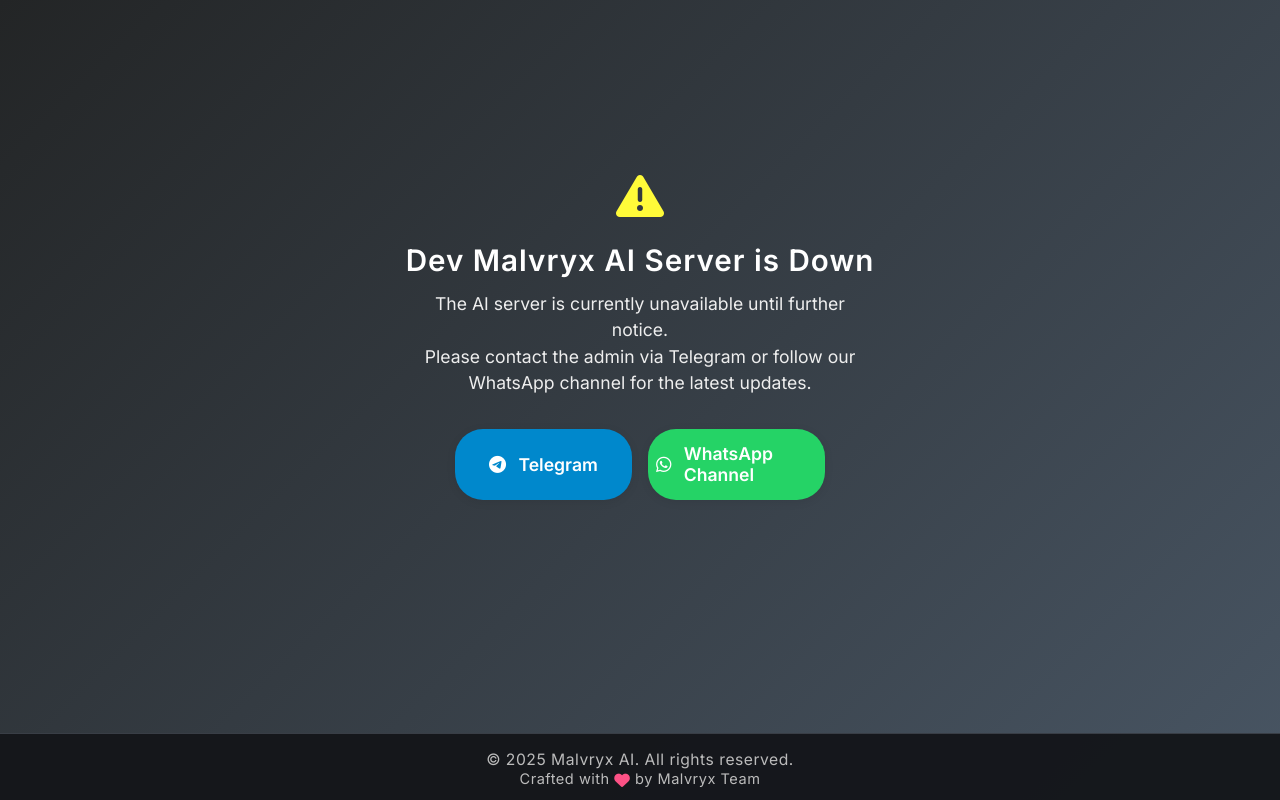
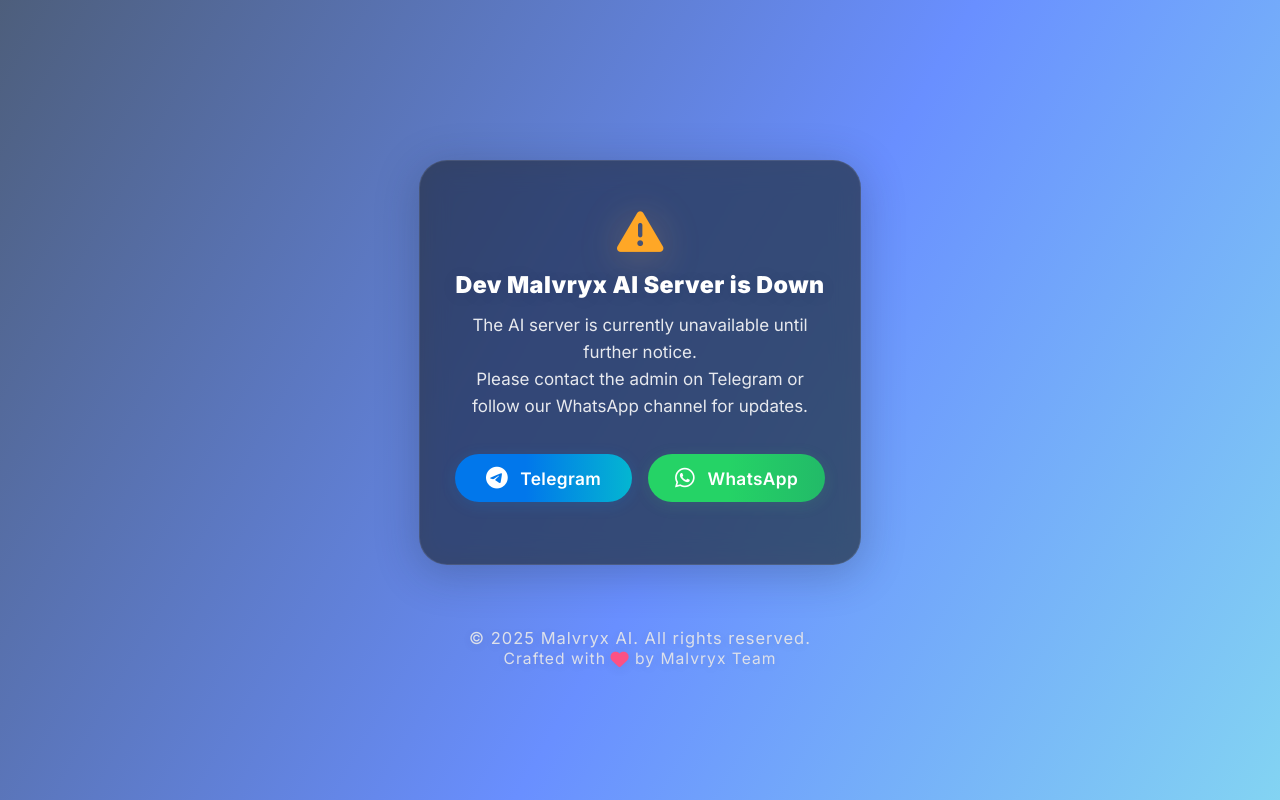
Before and after one commit to Sparks-th/malvryx-ai, a plain HTML site: page index.html in a window 1280 px wide. Drawn offline with Linux system fonts and the light colour scheme.

Commit message:
Refactor index.html for improved design and layout
Updated HTML structure and styles for better layout and aesthetics.

```diff
--- a/index.html
+++ b/index.html
@@ -1,68 +1,89 @@
 <!DOCTYPE html>
 <html lang="en">
 <head>
-  <meta charset="UTF-8">
-  <meta name="viewport" content="width=device-width,initial-scale=1.0">
+  <meta charset="UTF-8" />
+  <meta name="viewport" content="width=device-width,initial-scale=1.0" />
   <title>Malvryx AI Server Status</title>
-  <!-- Google Fonts -->
-  <link href="https://fonts.googleapis.com/css2?family=Inter:wght@600;400&display=swap" rel="stylesheet">
-  <!-- Font Awesome -->
-  <link rel="stylesheet" href="https://cdnjs.cloudflare.com/ajax/libs/font-awesome/6.4.2/css/all.min.css">
+  <link href="https://fonts.googleapis.com/css2?family=Inter:wght@400;600;900&display=swap" rel="stylesheet" />
+  <link rel="stylesheet" href="https://cdnjs.cloudflare.com/ajax/libs/font-awesome/6.4.2/css/all.min.css"/>
   <style>
     html, body {
       height: 100%;
       margin: 0;
       padding: 0;
-      font-family: 'Inter', sans-serif;
-      background: linear-gradient(135deg, #232526, #485563);
-      color: #fff;
     }
     body {
       min-height: 100vh;
-      display: flex;
-      flex-direction: column;
-      justify-content: space-between;
-    }
-    main {
-      flex: 1 0 auto;
+      font-family: 'Inter', sans-serif;
       display: flex;
       flex-direction: column;
       justify-content: center;
       align-items: center;
-      padding: 2rem 0.8rem;
+      background: linear-gradient(120deg, #232526, #485563, #698FFF, #90F7EC);
+      background-size: 200% 200%;
+      animation: bgMove 8s ease-in-out infinite;
+    }
+    @keyframes bgMove {
+      0% {background-position:0 50%;}
+      50% {background-position:100% 50%;}
+      100% {background-position:0 50%;}
+    }
+    .glass-card {
+      margin-top: 5vh;
+      background: rgba(34, 40, 49, 0.66);
+      backdrop-filter: blur(14px) saturate(140%);
+      -webkit-backdrop-filter: blur(14px) saturate(140%);
+      border-radius: 28px;
+      box-shadow: 0 8px 42px 2px rgba(27, 40, 56, 0.25);
+      border: 1px solid rgba(255,255,255,0.10);
+      padding: 2.7rem 2.2rem 2.2rem 2.2rem;
+      max-width: 370px;
+      width: 100%;
+      text-align: center;
+      animation: cardAppear 0.8s 0.12s cubic-bezier(.39,.575,.565,1) backwards;
+    }
+    @keyframes cardAppear {
+      from { transform: translateY(70px) scale(0.97); opacity: 0; }
+      to   { transform: none; opacity: 1; }
     }
     .status-icon {
-      font-size: 3rem;
+      font-size: 2.9rem;
+      margin-bottom: .67rem;
       color: #ffa726;
-      margin-bottom: 1rem;
-      animation: pulse 2s infinite;
+      animation: pulse 1.4s cubic-bezier(0.66,0,1,1) infinite alternate;
+      filter: drop-shadow(0 2px 2px rgba(255,167,38,0.1));
     }
     @keyframes pulse {
-      0%,100% { filter: brightness(1); }
-      50% { filter: brightness(1.5); }
+      0% {filter: drop-shadow(0 5px 21px #ffad422a);}
+      100% {filter: drop-shadow(0 2px 14px #ffc371);}
     }
     h1 {
-      margin: 0 0 0.8rem 0;
-      font-size: 1.85rem;
-      font-weight: 700;
-      text-align: center;
-      letter-spacing: 1px;
+      font-size: 1.45rem;
+      letter-spacing: 0.02em;
+      font-weight: 900;
+      margin: 0 0 0.55em 0;
+      color: #fff;
+      text-shadow: 0 2px 18px #2e3b4f17;
+      animation: fadeIn 0.85s 0.1s cubic-bezier(.44,.36,.19,.98) backwards;
+    }
+    @keyframes fadeIn {
+      from { opacity: 0; transform: translateY(18px);}
+      to   { opacity: 1; transform: none;}
     }
     .desc {
-      font-size: 1.1rem;
-      margin-bottom: 2rem;
-      color: #eee;
-      text-align: center;
-      max-width: 28rem;
-      line-height: 1.5;
+      color: #e7e9ee;
+      font-size: 1.06rem;
+      font-weight: 400;
+      margin-bottom: 2em;
+      line-height: 1.6;
+      animation: fadeIn 0.8s 0.18s cubic-bezier(.44,.36,.19,.98) backwards;
     }
     .buttons {
       display: flex;
       flex-direction: row;
-      gap: 1rem;
-      margin-bottom: 2.1rem;
+      gap: 1em;
+      margin-bottom: 1.7em;
       width: 100%;
-      max-width: 370px;
       justify-content: center;
     }
     .btn {
@@ -71,70 +92,111 @@
       align-items: center;
       justify-content: center;
       gap: 0.7em;
-      padding: 0.93rem 0.5rem;
-      font-size: 1.1rem;
+      outline: none;
+      border: none;
+      border-radius: 34px;
+      min-height: 48px;
+      font-size: 1.08rem;
       font-weight: 600;
-      border: none;
-      border-radius: 28px;
+      text-decoration: none;
+      user-select:none;
+      cursor: pointer;
+      background: linear-gradient(90deg,#0177eb 40%,#04b6d1 100%);
       color: #fff;
-      cursor: pointer;
-      background: #0088cc;
-      text-decoration: none;
-      transition: background 0.18s, box-shadow 0.18s, transform 0.16s;
-      box-shadow: 0 2px 10px rgba(0,0,0,0.08);
-      margin: 0;
+      box-shadow: 0 3px 16px 0 #0099ff23;
+      letter-spacing: 0.022em;
+      transition:
+        background 0.19s cubic-bezier(.39,.575,.565,1),
+        box-shadow 0.19s cubic-bezier(.39,.575,.565,1),
+        transform 0.14s cubic-bezier(.73,.21,.73,.95);
+      position: relative;
+      overflow: hidden;
     }
-    .btn.whatsapp { background: #25D366; }
-    .btn.telegram { background: #0088cc; }
-    .btn:hover, .btn:focus {
-      box-shadow: 0 4px 15px rgba(0,0,0,0.13);
-      transform: translateY(-2px) scale(1.035);
-      outline: none;
-      filter: brightness(1.1);
+    .btn i {
+      font-size: 1.3em;
+      animation: iconPop 0.4s .05s cubic-bezier(.8,.36,.14,1.2) backwards;
     }
-    @media (max-width:600px) {
-      main {
-        padding: 1.3rem 0.2rem;
+    @keyframes iconPop {
+      from { opacity:0; transform:scale(.58);}
+      to   { opacity:1; transform:none;}
+    }
+    .btn.whatsapp {
+      background: linear-gradient(90deg,#25D366 45%,#22ba68 100%);
+      box-shadow: 0 3px 16px 0 #42ce6e23;
+    }
+    .btn:active {
+      transform: scale(0.97);
+      filter: brightness(.97);
+    }
+    .btn:hover,
+    .btn:focus {
+      filter: brightness(1.09) drop-shadow(0px 2.5px 10px #0095ff44);
+      box-shadow: 0 5px 24px 0 #77cfff3a;
+      z-index: 1;
+    }
+    .btn.whatsapp:hover,
+    .btn.whatsapp:focus {
+      box-shadow: 0 5px 24px 0 #82ffad41;
+      filter: brightness(1.09);
+    }
+    @media (max-width: 600px) {
+      .glass-card {
+        padding: 2.1rem 0.65rem 1.35rem 0.65rem;
+        margin: 0.7rem 0 0 0;
       }
-      h1 { font-size: 1.25rem; }
-      .desc { font-size: 1rem; }
+      h1 {
+        font-size: 1.04rem;
+      }
+      .desc {
+        font-size: 0.97rem;
+      }
       .buttons {
         flex-direction: column;
-        gap: 0.7rem;
+        gap: 0.59em;
         max-width: 100%;
       }
       .btn {
         width: 100%;
-        font-size: 1rem;
+        font-size: 0.99rem;
+        min-height: 47px;
       }
     }
     footer {
       flex-shrink: 0;
-      background: rgba(20,22,26,0.97);
-      color: #bbb;
+      background: none;
       text-align: center;
-      padding: 1rem 0 0.7rem 0;
-      font-size: 0.98rem;
-      border-top: 1px solid #393e46;
-      letter-spacing: .5px;
-      margin-top: 2rem;
+      margin: 2.7em 0 0 0;
+      color: #dde0ea;
+      text-shadow: 0 2px 10px #2e3b4f1a;
+      font-size: 1.03rem;
+      padding: 1.1em 0 0.7em 0;
+      letter-spacing: 1px;
+      transition: color 0.2s;
     }
     .footer-heart {
       color: #FC5185;
-      font-size: 1.07em;
-      vertical-align: -2px;
+      font-size: 1.1em;
+      vertical-align: middle;
+      animation: beat 1.3s infinite alternate;
+      transform-origin: center;
+      display: inline-block;
+    }
+    @keyframes beat {
+      0% { transform: scale(1);}
+      60% { transform: scale(1.12);}
+      100% { transform: scale(1);}
     }
   </style>
 </head>
 <body>
-  <main>
+  <div class="glass-card">
     <div class="status-icon">
       <i class="fas fa-exclamation-triangle"></i>
     </div>
     <h1>Dev Malvryx AI Server is Down</h1>
     <div class="desc">
       The AI server is currently unavailable until further notice.<br>
-      Please contact the admin via Telegram or follow our WhatsApp channel for the latest updates.
+      Please contact the admin on Telegram or follow our WhatsApp channel for updates.
     </div>
     <div class="buttons">
       <a class="btn telegram" href="https://t.me/malvryx" target="_blank" rel="noopener">
@@ -143,13 +205,15 @@
       </a>
       <a class="btn whatsapp" href="https://whatsapp.com/channel/0029Vb6MOpx8aKvDyZ59Jn2e" target="_blank" rel="noopener">
         <i class="fab fa-whatsapp"></i>
-        WhatsApp Channel
+        WhatsApp
       </a>
     </div>
-  </main>
+  </div>
   <footer>
     &copy; 2025 Malvryx AI. All rights reserved.<br>
-    <span style="font-size:0.93em;">Crafted with <i class="fa fa-heart footer-heart"></i> by Malvryx Team</span>
+    <span style="font-size:0.95em;">
+      Crafted with <i class="fa fa-heart footer-heart"></i> by Malvryx Team
+    </span>
   </footer>
 </body>
 </html>
```
